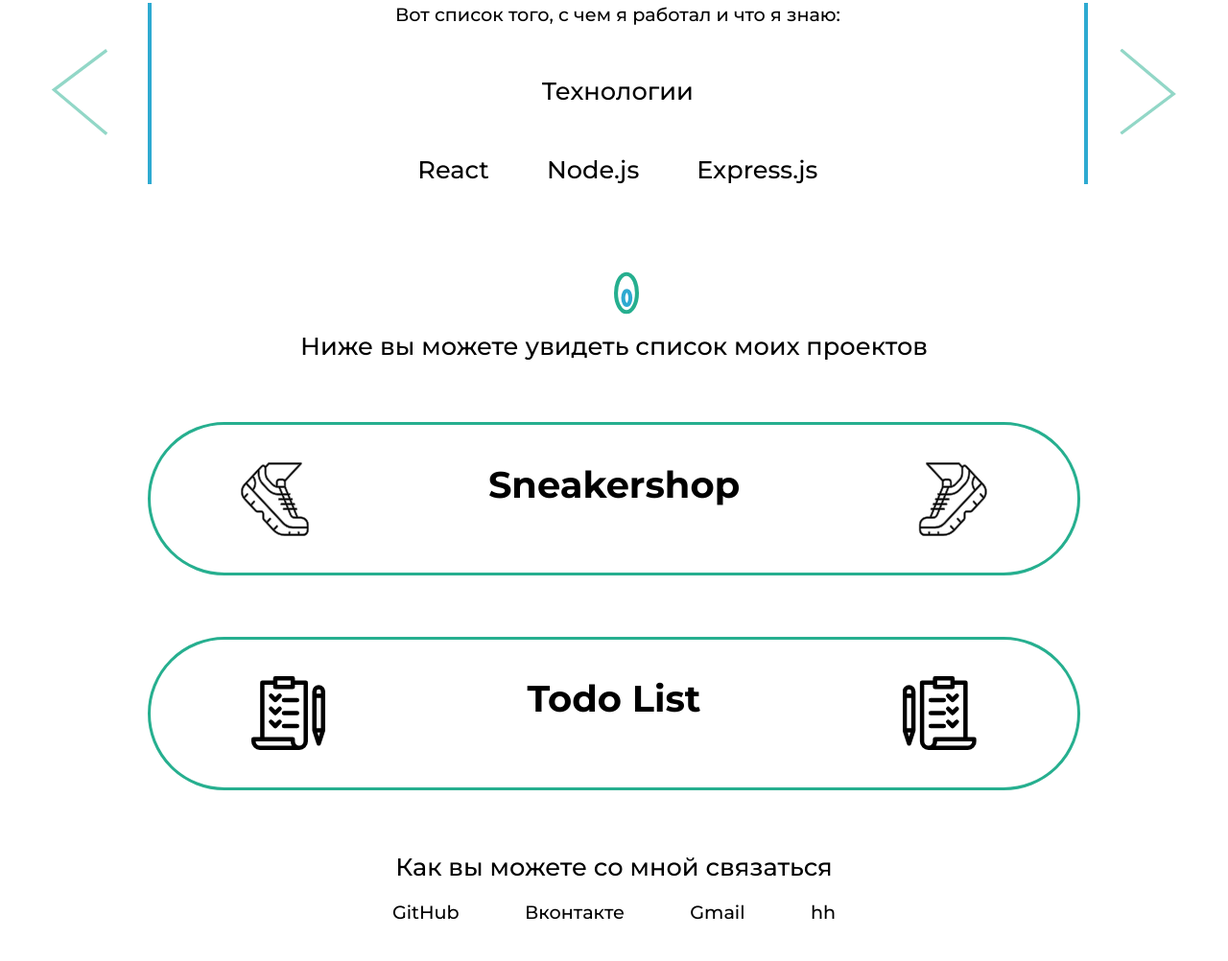
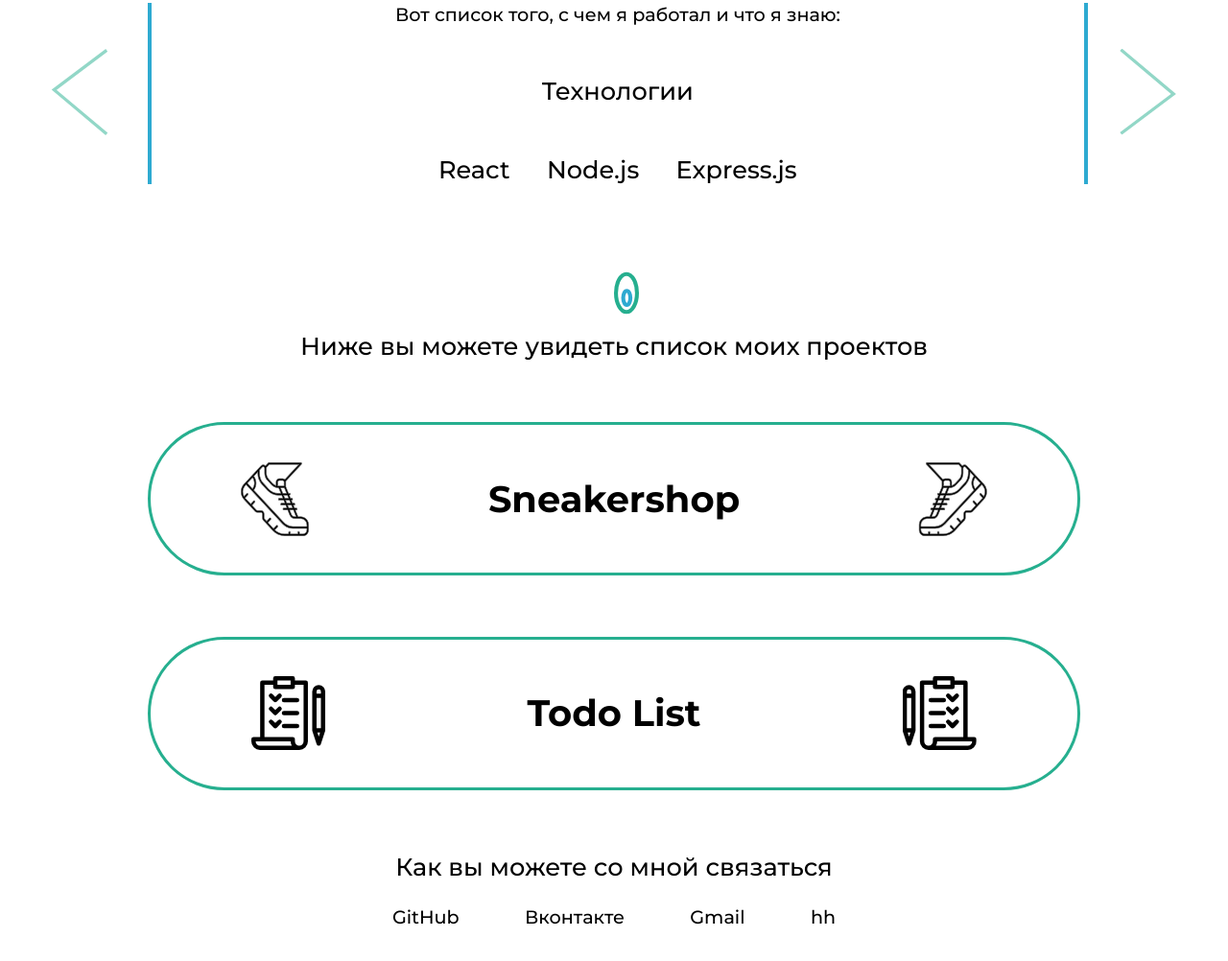
Before and after one commit to Insanefoam/resume, a plain HTML site: page index.html in a window 1280 px wide. Shown: the part 468-1470 px from the top of the page at 96% size. Before the commit the page ends 1431 px from the top, so only its background shows below. Drawn offline with Linux system fonts and the light colour scheme.

Commit message:
center projects titles + add bottom margin

```diff
--- a/style.css
+++ b/style.css
@@ -106,7 +106,7 @@ body{
 }
 
 .slide__item:not(:first-child){
-    margin-left: 60px;
+    margin-left: 3vw;
 }
 
 .about input{
@@ -153,6 +153,7 @@ body{
     margin-bottom: 5vw;
     display: flex;
     justify-content: space-around;
+    align-items: center;
     color: black;
     text-decoration: none
 }
@@ -182,11 +183,12 @@ body{
 .contacts__title{
     text-align: center;
     font-size: 2vw;
-    margin-bottom: 20px;
+    margin-bottom: 2vw;
 }
 
 .contacts-container{
     text-align: center;
+    margin-bottom: 50px;
 }
 
 .contacts__el a{
```
Also changed, not shown: index.html (+1 -1 lines).
